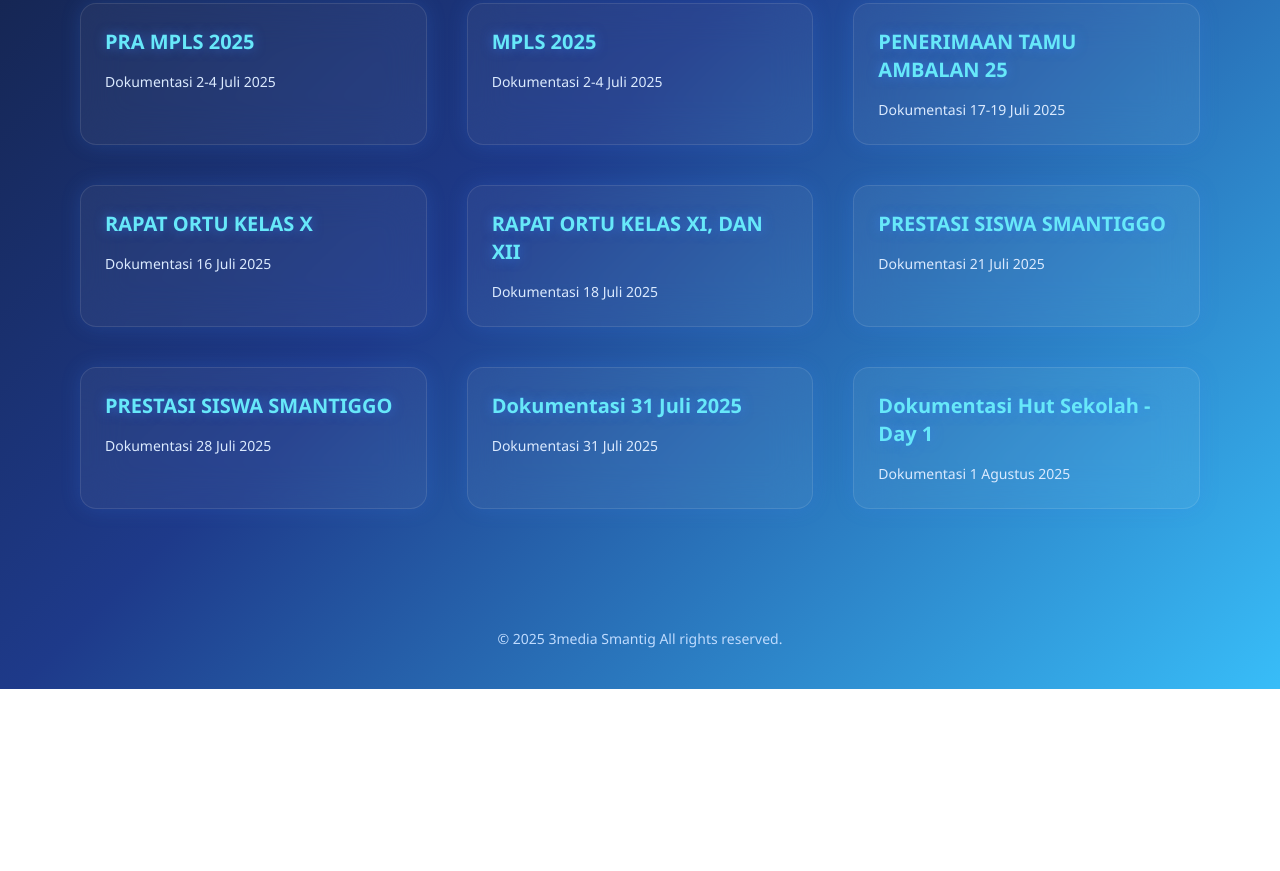
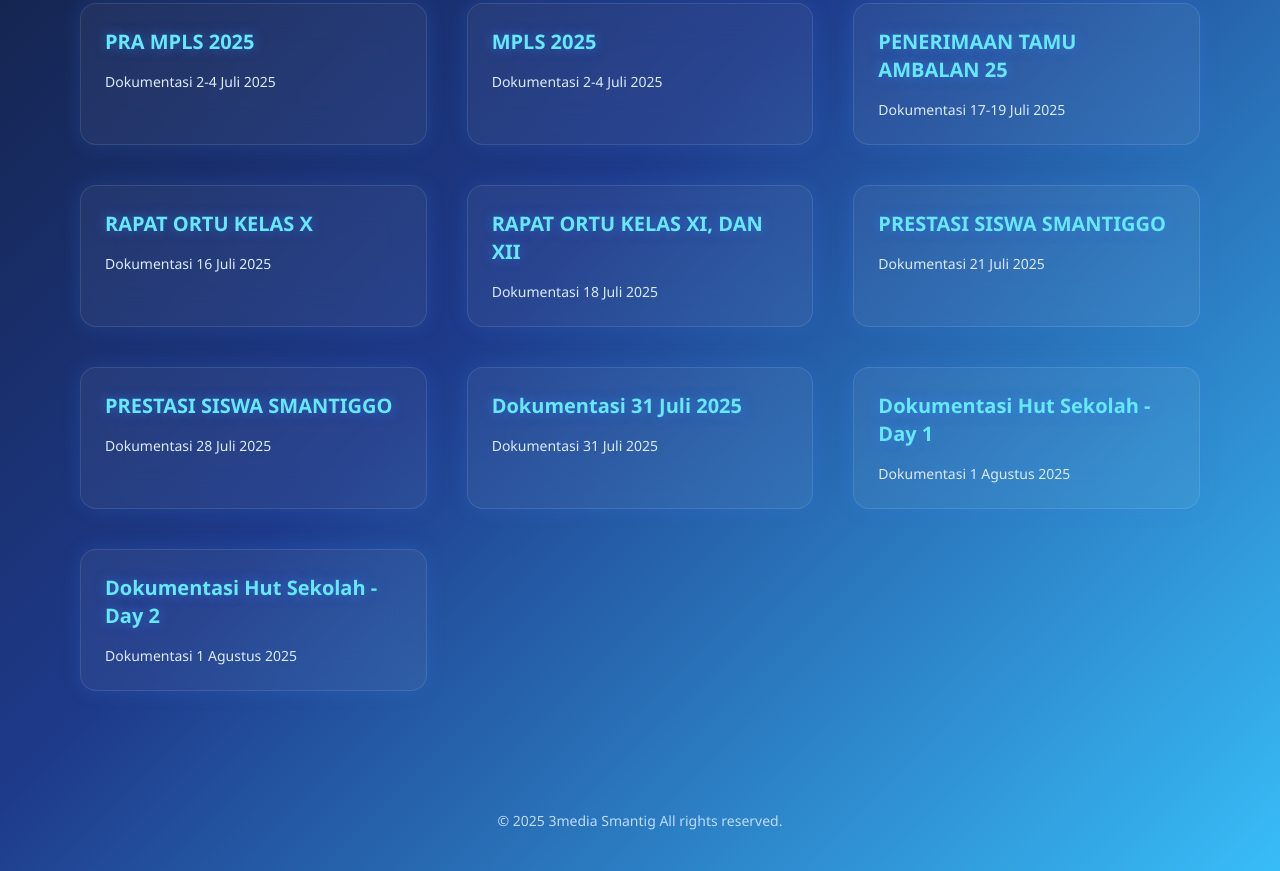
Before and after one commit to smantig3media/3media, a plain HTML site: page Dokumentasi.html in a window 1280 px wide. Shown: the part 555-1426 px from the top of the page. Before the commit the page ends 1244 px from the top, so only its background shows below. Drawn offline with nearby package versions, Linux system fonts and the light colour scheme.

Commit message:
Update Dokumentasi.html

```diff
--- a/Dokumentasi.html
+++ b/Dokumentasi.html
@@ -164,6 +164,15 @@
         <p class="text-sm text-blue-100">Dokumentasi 1 Agustus 2025</p>
       </a>
 
+      <!-- Card 13 -->
+      <a href="https://drive.google.com/drive/folders/1l7bAgfnA-duH5wD_w13ERsYpD-o92j97?usp=sharing" target="_blank" rel="noopener noreferrer"
+         class="glass rounded-2xl p-6 flex flex-col items-start hover:shadow-xl">
+        <div class="flex items-center mb-4">
+          <h2 class="text-xl font-semibold text-cyan-300 glow">Dokumentasi Hut Sekolah - Day 2</h2>
+        </div>
+        <p class="text-sm text-blue-100">Dokumentasi 1 Agustus 2025</p>
+      </a>
+
     </div>
   </main>
 
```
